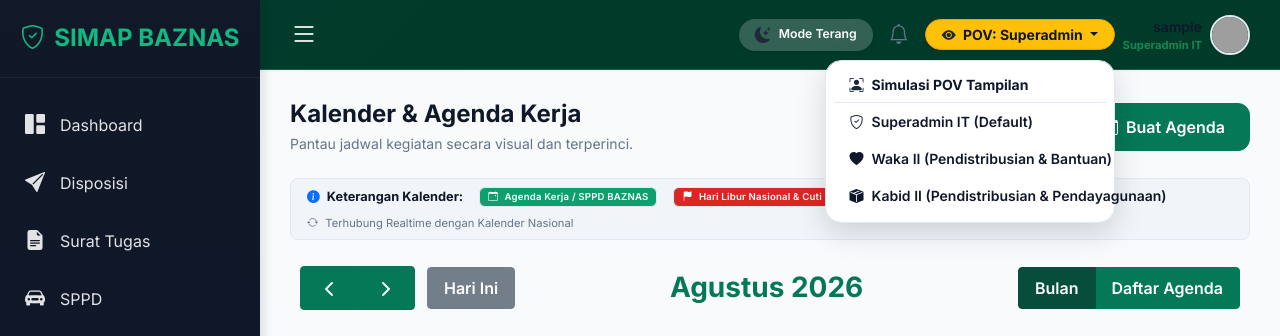
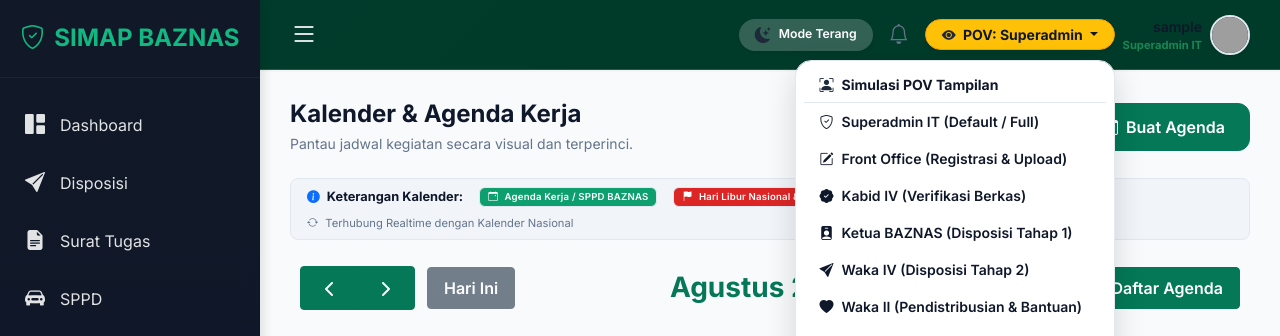
Before and after one commit to fazarlazuardi/simap, a Django app: page /agendas/ in a window 1280 px wide, after a click that opens the changed part. Shown: the top 336 px of the page. Run offline with Django 4.2, Linux system fonts and the light colour scheme; the visitor is signed in with stand-in values (Sample User, id 1); data comes from the database, SQL or seed files in the repository; data that the repository does not hold is empty; some libraries are stand-ins or nearby versions; grey boxes are pictures that could not be loaded.

Commit message:
feat: expand Superadmin POV Switcher simulation for Front Office, Kabid IV, Ketua BAZNAS, Waka IV, Waka II, and Kabid II

```diff
--- a/templates/layouts/navbar.html
+++ b/templates/layouts/navbar.html
@@ -44,9 +44,13 @@
             <button class="btn btn-sm btn-outline-warning text-dark rounded-pill px-3 fw-bold dropdown-toggle shadow-sm" type="button" data-bs-toggle="dropdown" aria-expanded="false" style="border-color: #F59E0B;">
                 <i class="bi bi-eye-fill me-1 text-warning"></i> POV: {% if request.session.active_pov %}<span class="text-uppercase fw-extrabold text-primary">{{ request.session.active_pov }}</span>{% else %}Superadmin{% endif %}
             </button>
-            <ul class="dropdown-menu dropdown-menu-end border-0 shadow-lg rounded-4 mt-2 p-2" style="width: 290px; z-index: 1060;">
+            <ul class="dropdown-menu dropdown-menu-end border-0 shadow-lg rounded-4 mt-2 p-2" style="width: 320px; z-index: 1060;">
                 <li class="px-3 py-2 border-bottom"><h6 class="mb-0 fw-bold small text-dark"><i class="bi bi-person-bounding-box me-2 text-warning"></i>Simulasi POV Tampilan</h6></li>
-                <li><a class="dropdown-item rounded-3 small py-2 fw-semibold {% if not request.session.active_pov %}bg-warning-subtle text-dark{% endif %}" href="{% url 'users:switch_pov' %}?role=admin"><i class="bi bi-shield-check text-primary me-2"></i>Superadmin IT (Default)</a></li>
+                <li><a class="dropdown-item rounded-3 small py-2 fw-semibold {% if not request.session.active_pov %}bg-warning-subtle text-dark{% endif %}" href="{% url 'users:switch_pov' %}?role=admin"><i class="bi bi-shield-check text-primary me-2"></i>Superadmin IT (Default / Full)</a></li>
+                <li><a class="dropdown-item rounded-3 small py-2 fw-semibold {% if request.session.active_pov == 'sdm' %}bg-warning-subtle text-dark{% endif %}" href="{% url 'users:switch_pov' %}?role=sdm"><i class="bi bi-pencil-square text-success me-2"></i>Front Office (Registrasi & Upload)</a></li>
+                <li><a class="dropdown-item rounded-3 small py-2 fw-semibold {% if request.session.active_pov == 'kabid_4' %}bg-warning-subtle text-dark{% endif %}" href="{% url 'users:switch_pov' %}?role=kabid_4"><i class="bi bi-patch-check-fill text-info me-2"></i>Kabid IV (Verifikasi Berkas)</a></li>
+                <li><a class="dropdown-item rounded-3 small py-2 fw-semibold {% if request.session.active_pov == 'ketua' %}bg-warning-subtle text-dark{% endif %}" href="{% url 'users:switch_pov' %}?role=ketua"><i class="bi bi-person-badge-fill text-primary me-2"></i>Ketua BAZNAS (Disposisi Tahap 1)</a></li>
+                <li><a class="dropdown-item rounded-3 small py-2 fw-semibold {% if request.session.active_pov == 'waka_4' %}bg-warning-subtle text-dark{% endif %}" href="{% url 'users:switch_pov' %}?role=waka_4"><i class="bi bi-send-fill text-purple me-2"></i>Waka IV (Disposisi Tahap 2)</a></li>
                 <li><a class="dropdown-item rounded-3 small py-2 fw-semibold {% if request.session.active_pov == 'waka_2' %}bg-warning-subtle text-dark{% endif %}" href="{% url 'users:switch_pov' %}?role=waka_2"><i class="bi bi-heart-fill text-danger me-2"></i>Waka II (Pendistribusian & Bantuan)</a></li>
                 <li><a class="dropdown-item rounded-3 small py-2 fw-semibold {% if request.session.active_pov == 'kabid_2' %}bg-warning-subtle text-dark{% endif %}" href="{% url 'users:switch_pov' %}?role=kabid_2"><i class="bi bi-box-seam-fill text-warning me-2"></i>Kabid II (Pendistribusian & Pendayagunaan)</a></li>
             </ul>
```
Also changed, not shown: apps/users/views.py (+17 -3 lines).
